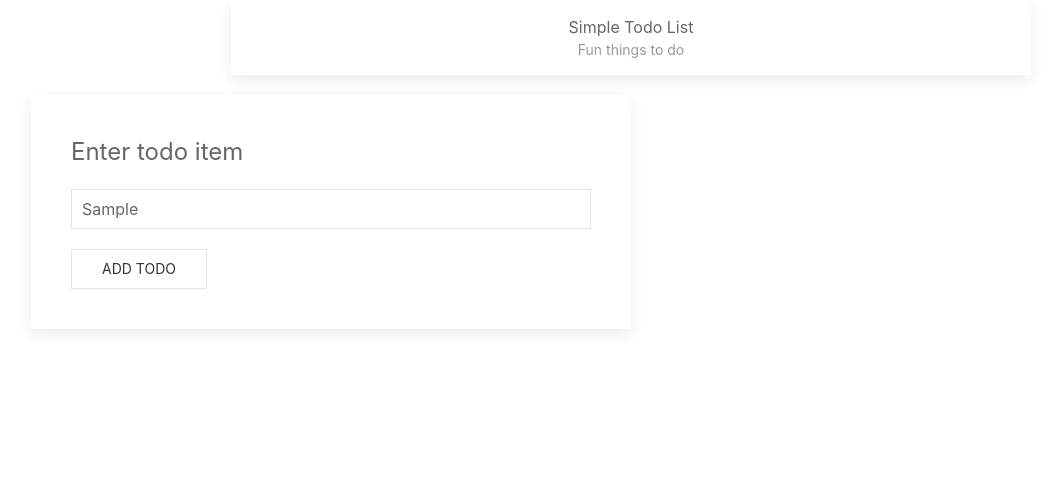
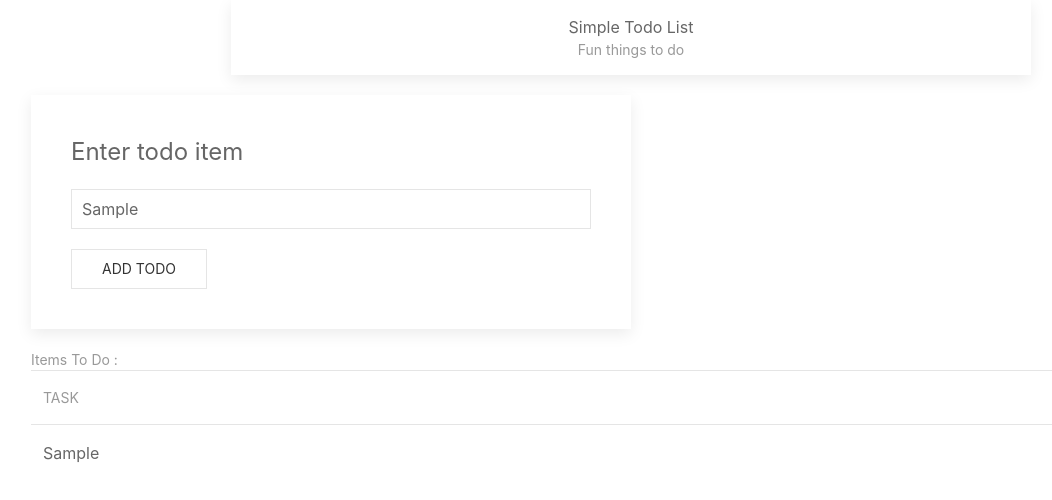
Before and after one commit to wit-hdip-comp-sci-2020/todo-svelte, a Svelte app: page / in a window 1280 px wide. Both pictures are taken after typing "Sample" into the empty fields and a click on the button "ADD TODO". Shown: the top 500 px of the page, without its empty margins (9-1061 px from the left). Built offline with nearby package versions, Linux system fonts and the light colour scheme.

Commit message:
populate the table with todo items

```diff
--- a/src/App.svelte
+++ b/src/App.svelte
@@ -1,7 +1,11 @@
 <script>
 	let todoText = "";
+	let todoItems = [];
+
 	function addTodo() {
-		console.log(todoText)
+		console.log(todoText);
+		todoItems.push(todoText);
+		todoItems = [...todoItems];
 	}
 </script>
 
@@ -21,4 +25,19 @@
 		</fieldset>
 		<button on:click={addTodo} class="uk-button uk-button-default">Add Todo</button>
 	</div>
+	<table class="uk-table uk-table-divider">
+		<caption> Items To Do :</caption>
+		<thead>
+			<tr>
+				<th>Task</th>
+			</tr>
+		</thead>
+		<tbody>
+			{#each todoItems as todo}
+				<tr>
+					<td> {todo} </td>
+				</tr>
+			{/each}
+		</tbody>
+	</table>
 </div>
```
